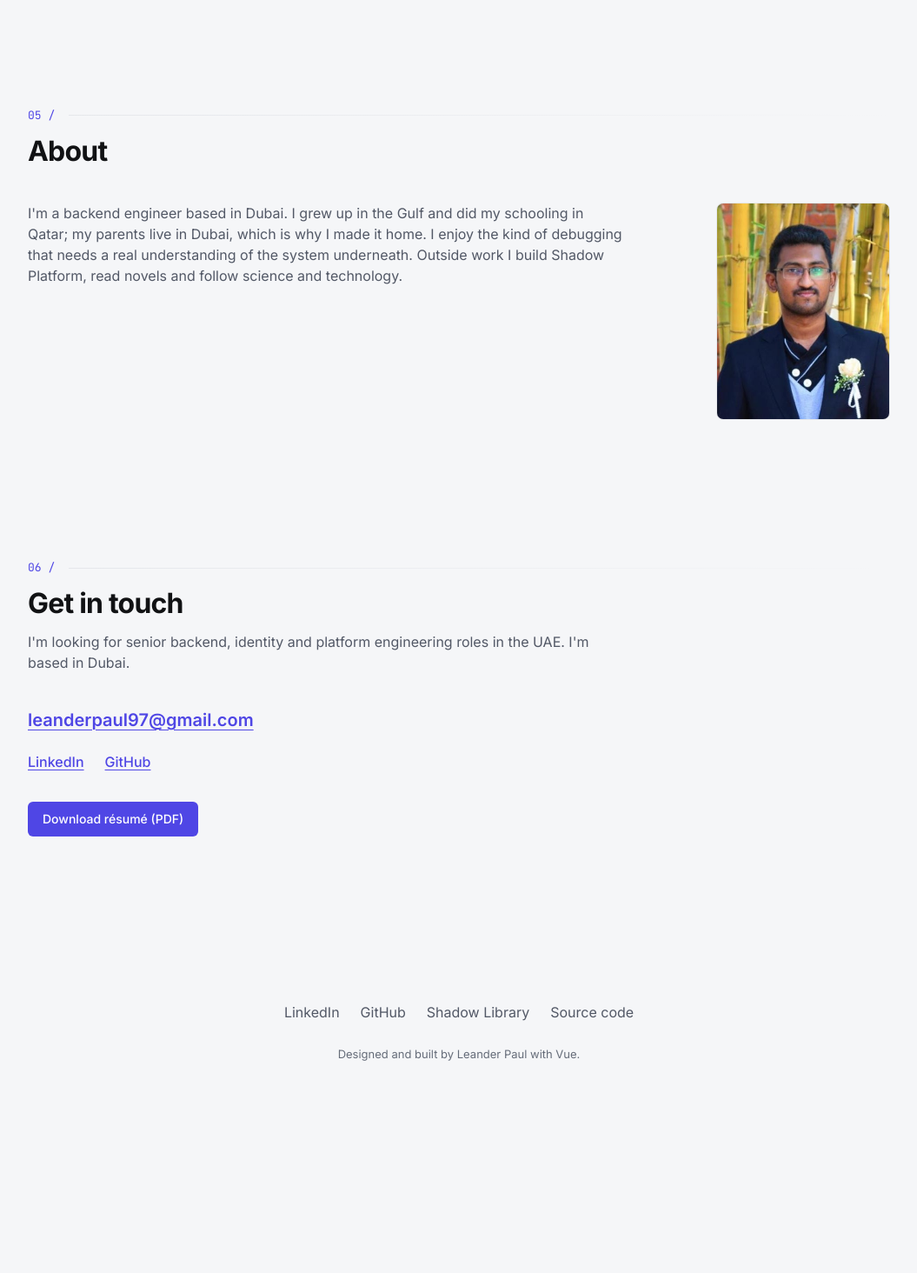
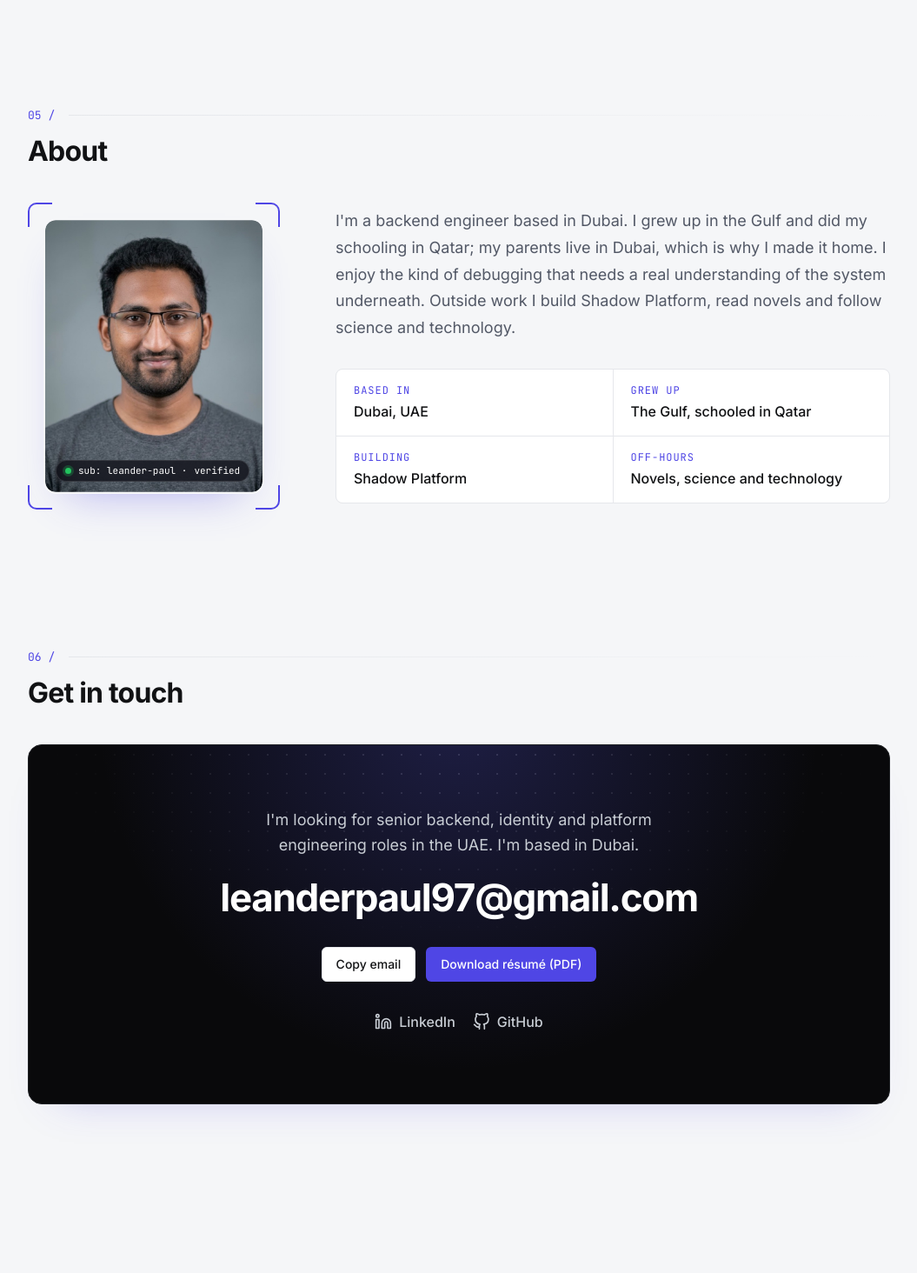
Before and after one commit to leanderpaul/leanderpaul.github.io, a Vue app: page / in a window 1280 px wide. Shown: the part 4998-6462 px from the top of the page at 87% size, without its empty margins (112-1167 px from the left). Before the commit the page ends 6244 px from the top, so only its background shows below. Built offline with nearby package versions, Linux system fonts and the light colour scheme.

Commit message:
feat(home): redesign about and contact sections
- new headshot with bracket, scan and badge reveal sequence
- facts grid beside the about text
- dark contact panel with copy-email button

Co-Authored-By: Claude Opus 5.5 <noreply@anthropic.com>

```diff
--- a/src/pages/home/about-me.component.vue
+++ b/src/pages/home/about-me.component.vue
@@ -1,5 +1,6 @@
 <script lang="ts" setup>
-import { ABOUT_TEXT } from '@app/content';
+import { ABOUT_FACTS, ABOUT_TEXT } from '@app/content';
+import { vReveal } from '@app/utils';
 
 import HomeSection from './home-section.component.vue';
 </script>
@@ -7,8 +8,28 @@ import HomeSection from './home-section.component.vue';
 <template>
   <HomeSection id="about" title="About">
     <div class="content">
-      <p class="text">{{ ABOUT_TEXT }}</p>
-      <img class="photo" src="/images/me.jpeg" alt="Leander Paul" width="380" height="475" loading="lazy" decoding="async" />
+      <figure v-reveal class="portrait">
+        <span class="corner corner--tl" aria-hidden="true"></span>
+        <span class="corner corner--tr" aria-hidden="true"></span>
+        <span class="corner corner--bl" aria-hidden="true"></span>
+        <span class="corner corner--br" aria-hidden="true"></span>
+        <div class="ring">
+          <div class="frame">
+            <img class="photo" src="/images/me.jpeg" alt="Leander Paul" width="380" height="475" loading="lazy" decoding="async" />
+            <span class="scan" aria-hidden="true"></span>
+            <span class="badge" aria-hidden="true"><span class="badge-subject">sub: leander-paul · </span>verified</span>
+          </div>
+        </div>
+      </figure>
+      <div class="story">
+        <p class="text">{{ ABOUT_TEXT }}</p>
+        <dl class="facts">
+          <div v-for="fact in ABOUT_FACTS" :key="fact.label" class="fact">
+            <dt>{{ fact.label }}</dt>
+            <dd>{{ fact.value }}</dd>
+          </div>
+        </dl>
+      </div>
     </div>
   </HomeSection>
 </template>
@@ -16,35 +37,310 @@ import HomeSection from './home-section.component.vue';
 <style scoped>
 .content {
   display: grid;
-  grid-template-columns: minmax(0, 1fr) 200px;
-  align-items: start;
-  gap: 48px;
+  grid-template-columns: 290px minmax(0, 1fr);
+  align-items: center;
+  gap: 64px;
 }
 
-.text {
-  max-width: 68ch;
-  color: var(--sh-text-secondary);
+.portrait {
+  position: relative;
+  margin: 0;
+  padding: 18px;
+}
+
+.portrait[data-reveal='hidden'] {
+  opacity: 1;
+  translate: none;
+}
+
+.corner {
+  position: absolute;
+  width: 28px;
+  height: 28px;
+  border: 2px solid var(--sh-accent);
+  transition:
+    translate 700ms var(--sh-ease-emphasized),
+    opacity 500ms var(--sh-ease-emphasized);
+}
+
+.corner--tl {
+  top: 0;
+  left: 0;
+  border-right: 0;
+  border-bottom: 0;
+  border-top-left-radius: 10px;
+}
+
+.corner--tr {
+  top: 0;
+  right: 0;
+  border-bottom: 0;
+  border-left: 0;
+  border-top-right-radius: 10px;
+}
+
+.corner--bl {
+  bottom: 0;
+  left: 0;
+  border-top: 0;
+  border-right: 0;
+  border-bottom-left-radius: 10px;
+}
+
+.corner--br {
+  right: 0;
+  bottom: 0;
+  border-top: 0;
+  border-left: 0;
+  border-bottom-right-radius: 10px;
+}
+
+.portrait[data-reveal='hidden'] .corner {
+  opacity: 0;
+  transition: none;
+}
+
+.portrait[data-reveal='hidden'] .corner--tl {
+  translate: -22px -22px;
+}
+
+.portrait[data-reveal='hidden'] .corner--tr {
+  translate: 22px -22px;
+}
+
+.portrait[data-reveal='hidden'] .corner--bl {
+  translate: -22px 22px;
+}
+
+.portrait[data-reveal='hidden'] .corner--br {
+  translate: 22px 22px;
+}
+
+.portrait:hover .corner--tl {
+  translate: 8px 8px;
+}
+
+.portrait:hover .corner--tr {
+  translate: -8px 8px;
+}
+
+.portrait:hover .corner--bl {
+  translate: 8px -8px;
+}
+
+.portrait:hover .corner--br {
+  translate: -8px -8px;
+}
+
+.ring {
+  position: relative;
+  isolation: isolate;
+  padding: 2px;
+  border-radius: calc(var(--sh-radius-xl) + 2px);
+  box-shadow: 0 24px 48px -28px color-mix(in srgb, var(--sh-accent) 45%, transparent);
+}
+
+.ring::before {
+  content: '';
+  position: absolute;
+  inset: 0;
+  z-index: -1;
+  border-radius: inherit;
+  background: conic-gradient(
+    from var(--orbit-angle),
+    transparent 0deg,
+    var(--sh-accent) 60deg,
+    var(--sh-indigo-300) 90deg,
+    transparent 150deg,
+    transparent 360deg
+  );
+  opacity: 0;
+  transition: opacity 400ms var(--sh-ease-standard);
+}
+
+.portrait:hover .ring::before {
+  opacity: 1;
+  animation: orbit 2.4s linear infinite;
+}
+
+.frame {
+  position: relative;
+  overflow: hidden;
+  border-radius: var(--sh-radius-xl);
 }
 
 .photo {
+  display: block;
   width: 100%;
   height: auto;
   aspect-ratio: 4 / 5;
   object-fit: cover;
+  background: var(--sh-surface-well);
+  clip-path: inset(0 round var(--sh-radius-xl));
+  transition:
+    clip-path 1300ms cubic-bezier(0.65, 0, 0.35, 1) 500ms,
+    filter 800ms var(--sh-ease-emphasized) 1500ms;
+}
+
+.portrait[data-reveal='hidden'] .photo {
+  clip-path: inset(0 0 100% 0 round var(--sh-radius-xl));
+  filter: grayscale(1);
+  transition: none;
+}
+
+.scan {
+  position: absolute;
+  top: 0;
+  right: 0;
+  left: 0;
+  height: 2px;
+  background: var(--sh-accent);
+  box-shadow:
+    0 0 12px 2px color-mix(in srgb, var(--sh-accent) 70%, transparent),
+    0 0 40px 8px color-mix(in srgb, var(--sh-accent) 30%, transparent);
+  opacity: 0;
+}
+
+.portrait[data-reveal='shown'] .scan {
+  animation: sweep 1300ms cubic-bezier(0.65, 0, 0.35, 1) 500ms both;
+}
+
+.badge {
+  position: absolute;
+  bottom: 12px;
+  left: 12px;
+  display: inline-flex;
+  align-items: center;
+  gap: 8px;
+  padding: 6px 10px;
+  font-family: var(--sh-font-mono);
+  font-size: 0.6875rem;
+  line-height: 1;
+  white-space: nowrap;
+  color: var(--sh-neutral-white);
+  background: rgb(11 11 18 / 0.72);
+  border: var(--sh-border-width) solid rgb(255 255 255 / 0.12);
+  border-radius: var(--sh-radius-full);
+  backdrop-filter: blur(8px);
+  transition:
+    opacity 500ms var(--sh-ease-emphasized) 1800ms,
+    translate 500ms var(--sh-ease-emphasized) 1800ms;
+}
+
+.badge::before {
+  content: '';
+  width: 7px;
+  height: 7px;
+  border-radius: var(--sh-radius-full);
+  background: var(--sh-green-500);
+  box-shadow: 0 0 0 3px rgb(34 197 94 / 0.25);
+}
+
+.portrait[data-reveal='hidden'] .badge {
+  opacity: 0;
+  translate: 0 6px;
+  transition: none;
+}
+
+@property --orbit-angle {
+  syntax: '<angle>';
+  inherits: false;
+  initial-value: 0deg;
+}
+
+@keyframes orbit {
+  to {
+    --orbit-angle: 360deg;
+  }
+}
+
+@keyframes sweep {
+  0% {
+    top: 0;
+    opacity: 1;
+  }
+
+  90% {
+    opacity: 1;
+  }
+
+  100% {
+    top: 100%;
+    opacity: 0;
+  }
+}
+
+.text {
+  max-width: 60ch;
+  font-size: 1.125rem;
+  line-height: 1.7;
+  color: var(--sh-text-secondary);
+}
+
+.facts {
+  display: grid;
+  grid-template-columns: repeat(2, minmax(0, 1fr));
+  gap: 1px;
+  margin: 32px 0 0;
+  overflow: hidden;
   border: var(--sh-border-width) solid var(--sh-border-default);
   border-radius: var(--sh-radius-lg);
-  background: var(--sh-surface-well);
+  background: var(--sh-border-default);
+}
+
+.fact {
+  padding: 16px 20px;
+  background: var(--sh-surface-card);
+}
+
+dt {
+  font-family: var(--sh-font-mono);
+  font-size: var(--sh-text-caption);
+  line-height: var(--sh-text-caption--line-height);
+  letter-spacing: 0.08em;
+  text-transform: uppercase;
+  color: var(--sh-accent-text);
+}
+
+dd {
+  margin: 4px 0 0;
+  font-weight: 500;
+  color: var(--sh-text-primary);
 }
 
 @media (max-width: 768px) {
   .content {
     grid-template-columns: minmax(0, 1fr);
-    gap: 24px;
+    gap: 40px;
   }
 
+  .portrait {
+    max-width: 250px;
+  }
+
+  .badge-subject {
+    display: none;
+  }
+}
+
+@media (max-width: 480px) {
+  .facts {
+    grid-template-columns: minmax(0, 1fr);
+  }
+}
+
+@media (prefers-reduced-motion: reduce) {
+  .corner,
   .photo {
-    grid-row: 1;
-    max-width: 160px;
+    transition: none;
+  }
+
+  .portrait:hover .corner {
+    translate: none;
+  }
+
+  .portrait:hover .ring::before {
+    animation: none;
   }
 }
 </style>
--- a/src/pages/home/contact-me.component.vue
+++ b/src/pages/home/contact-me.component.vue
@@ -1,49 +1,157 @@
 <script lang="ts" setup>
+import { onBeforeUnmount, ref } from 'vue';
+
+import SocialIcon from '@app/components/social-icon.component.vue';
+import { SOCIAL_LINKS } from '@app/components/social-links.util';
 import { ShButton } from '@app/components/ui';
 import { CONTACT_SECTION, PROFILE, RESUME_DOWNLOAD_NAME, RESUME_FILE } from '@app/content';
 
 import HomeSection from './home-section.component.vue';
+
+type CopyState = 'idle' | 'copied' | 'failed';
+
+const COPY_RESET_MS = 2400;
+
+const COPY_LABELS: Record<CopyState, string> = { idle: 'Copy email', copied: 'Copied', failed: 'Copy failed' };
+
+const PROFILE_LINKS = SOCIAL_LINKS.filter(link => link.icon === 'linkedin' || link.icon === 'github');
+
+const copyState = ref<CopyState>('idle');
+let resetTimer: ReturnType<typeof setTimeout> | undefined;
+
+async function copyEmail() {
+  clearTimeout(resetTimer);
+  try {
+    await navigator.clipboard.writeText(PROFILE.email);
+    copyState.value = 'copied';
+  } catch {
+    copyState.value = 'failed';
+  }
+  resetTimer = setTimeout(() => (copyState.value = 'idle'), COPY_RESET_MS);
+}
+
+onBeforeUnmount(() => clearTimeout(resetTimer));
 </script>
 
 <template>
   <HomeSection id="contact" :title="CONTACT_SECTION.heading">
-    <template #lead>{{ CONTACT_SECTION.text }}</template>
-    <a class="email" :href="`mailto:${PROFILE.email}`">{{ PROFILE.email }}</a>
-    <ul class="links" role="list">
-      <li><a :href="PROFILE.links.linkedin" target="_blank" rel="noopener">LinkedIn</a></li>
-      <li><a :href="PROFILE.links.github" target="_blank" rel="noopener">GitHub</a></li>
-    </ul>
-    <ShButton class="resume" variant="primary" size="lg" :href="RESUME_FILE" :download="RESUME_DOWNLOAD_NAME"
-      >Download résumé (PDF)</ShButton
-    >
+    <div class="panel">
+      <p class="lead">{{ CONTACT_SECTION.text }}</p>
+      <a class="email" :href="`mailto:${PROFILE.email}`">{{ PROFILE.email }}</a>
+      <div class="actions">
+        <ShButton variant="secondary" size="lg" @click="copyEmail">{{ COPY_LABELS[copyState] }}</ShButton>
+        <ShButton variant="primary" size="lg" :href="RESUME_FILE" :download="RESUME_DOWNLOAD_NAME">Download résumé (PDF)</ShButton>
+      </div>
+      <p class="visually-hidden" role="status">{{ copyState === 'idle' ? '' : COPY_LABELS[copyState] }}</p>
+      <ul class="links" role="list">
+        <li v-for="link in PROFILE_LINKS" :key="link.label">
+          <a class="link" :href="link.href" target="_blank" rel="noopener"><SocialIcon :icon="link.icon" />{{ link.label }}</a>
+        </li>
+      </ul>
+    </div>
   </HomeSection>
 </template>
 
 <style scoped>
+.panel {
+  position: relative;
+  isolation: isolate;
+  display: flex;
+  flex-direction: column;
+  align-items: center;
+  padding: 72px 32px;
+  overflow: hidden;
+  text-align: center;
+  color: var(--sh-neutral-300);
+  background: var(--sh-neutral-950);
+  border: var(--sh-border-width) solid var(--sh-neutral-800);
+  border-radius: var(--sh-radius-2xl);
+  box-shadow: 0 24px 48px -36px color-mix(in srgb, var(--sh-indigo-600) 35%, transparent);
+}
+
+.panel::before,
+.panel::after {
+  content: '';
+  position: absolute;
+  inset: 0;
+  z-index: -1;
+  pointer-events: none;
+}
+
+.panel::before {
+  background-image: radial-gradient(rgb(255 255 255 / 0.14) 1px, transparent 1.5px);
+  background-size: 22px 22px;
+  mask-image: radial-gradient(ellipse 70% 80% at 50% 0%, #000 10%, transparent 70%);
+}
+
+.panel::after {
+  background: radial-gradient(640px circle at 50% -10%, rgb(91 92 235 / 0.26), transparent 65%);
+}
+
+.lead {
+  max-width: 46ch;
+  font-size: 1.125rem;
+  line-height: 1.6;
+  text-wrap: balance;
+}
+
 .email {
-  font-size: var(--sh-text-h2);
-  line-height: var(--sh-text-h2--line-height);
-  font-weight: 600;
+  margin-top: 20px;
+  font-size: clamp(1.25rem, 0.75rem + 2.6vw, 2.75rem);
+  line-height: 1.15;
+  font-weight: 700;
+  letter-spacing: -0.03em;
+  color: var(--sh-neutral-white);
+  text-decoration: none;
   overflow-wrap: anywhere;
+}
+
+.email:hover {
+  color: var(--sh-indigo-300);
+}
+
+.actions {
+  display: flex;
+  flex-wrap: wrap;
+  justify-content: center;
+  gap: 12px;
+  margin-top: 32px;
 }
 
 .links {
   display: flex;
   flex-wrap: wrap;
-  gap: 0 24px;
-  margin: 12px 0 0;
+  justify-content: center;
+  gap: 4px 20px;
+  margin: 24px 0 0;
   padding: 0;
   list-style: none;
 }
 
-.links a {
+.link {
   display: inline-flex;
   align-items: center;
+  gap: 8px;
   min-height: var(--sh-tap-target);
   font-weight: 500;
+  color: var(--sh-neutral-300);
+  text-decoration: none;
 }
 
-.resume {
-  margin-top: 24px;
+.link:hover {
+  color: var(--sh-neutral-white);
+}
+
+@media (max-width: 640px) {
+  .panel {
+    padding: 48px 20px;
+  }
+}
+
+@media (max-width: 480px) {
+  .actions {
+    display: grid;
+    width: 100%;
+  }
 }
 </style>
```
Also changed, not shown: public/images/me.jpeg.
